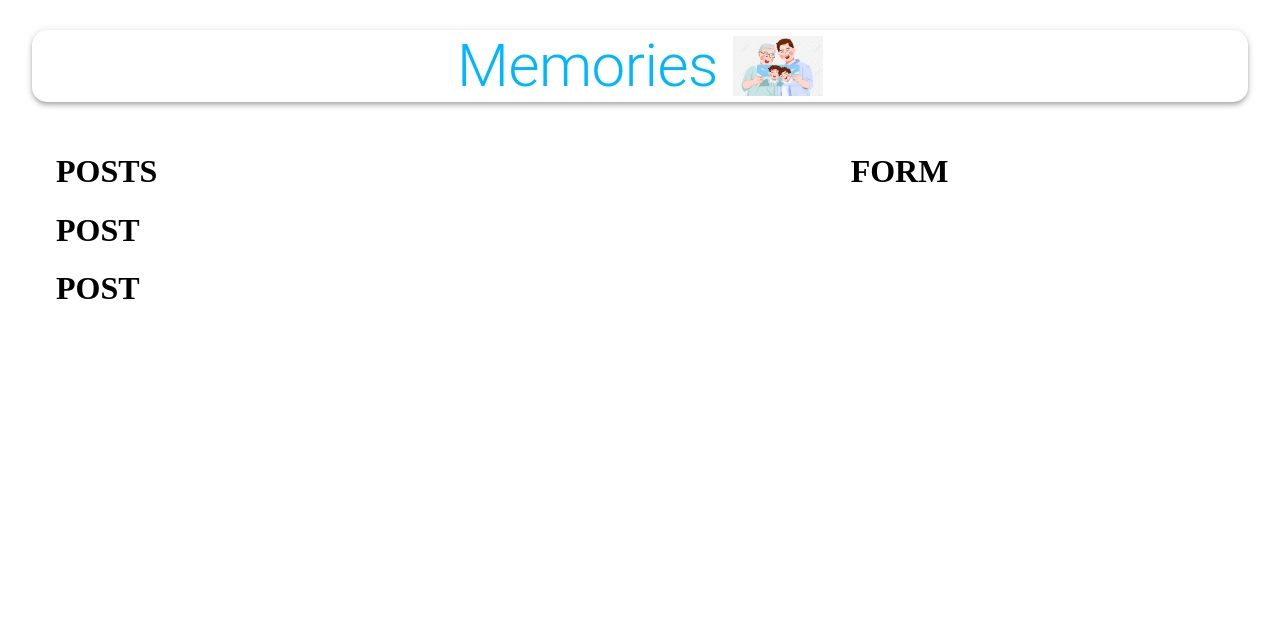
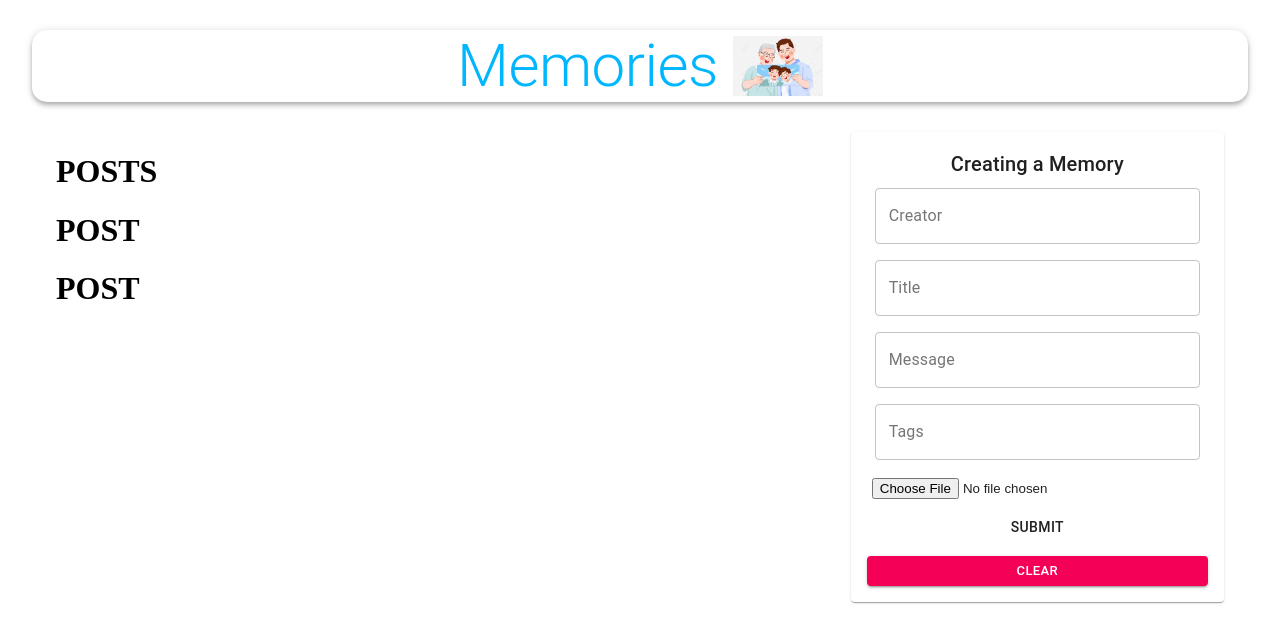
Before and after one commit to joha546/Memories, a React (Create React App) app in the folder client/: page / in a window 1280 px wide. Shown: the top 642 px of the page. Built offline with nearby package versions, Linux system fonts and the light colour scheme.

Commit message:
added api to fetch all posts and a form to create memory on homepage.

```diff
--- a/client/package.json
+++ b/client/package.json
@@ -2,7 +2,7 @@
   "name": "mern-stack-client",
   "version": "0.1.0",
   "private": true,
-  "proxy": "https://memories-project-part4.herokuapp.com/",
+  "proxy": "http://localhost:5000",
   "dependencies": {
     "@material-ui/core": "^4.9.10",
     "@material-ui/icons": "^4.9.1",
--- a/client/src/App.js
+++ b/client/src/App.js
@@ -1,13 +1,21 @@
-import React from "react";
+import React, {useEffect} from "react";
 import { Container, AppBar, Typography, Grow, Grid} from '@material-ui/core';
+import { useDispatch } from "react-redux";
+
+import {getPosts} from './actions/posts.js';
 import memories from './images/memories.jpeg';
-
 import Posts from './components/Posts/Posts.js';
 import Form from './components/Forms/Form.js';
 import useStyles from './styles.js';
 
 const App =() =>{
     const classes = useStyles();
+    const dispatch = useDispatch();
+
+    useEffect(() => {
+        dispatch(getPosts);
+    }, [dispatch]);
+
     return(
         <Container maxWidth='lg'>
             <AppBar className={classes.appBar} position="static" color="inherit">
--- /dev/null
+++ b/client/src/actions/posts.js
@@ -0,0 +1,13 @@
+import * as api from '../api';
+
+// Action Creators
+export const getPosts = () => async(dispatch) => {
+
+    try {
+        const {data} = await api.fetchPosts();
+        dispatch({type: 'FETCH_ALL', payload: data});
+
+    } catch (error) {
+        console.log(error.message);
+    }
+}
--- /dev/null
+++ b/client/src/api/index.js
@@ -0,0 +1,5 @@
+import axios from 'axios';
+
+const url = 'http://localhost:5000/posts'
+
+export const fetchPosts = () => axios.get(url);
--- a/client/src/components/Forms/Form.js
+++ b/client/src/components/Forms/Form.js
@@ -1,11 +1,48 @@
-import React from "react";
+import React, {useState} from "react";
+import { TextField, Button, Typography, Paper } from "@material-ui/core";
+import FileBase from 'react-file-base64';
 
 import useStyles from './styles.js';
 
 const Form = () => {
+    const [postData, setPostData] = useState({
+        creator: '',
+        title: '',
+        message: '',
+        tags: '',
+        selectedFile: ''
+    });
     const classes = useStyles();
+
+    const handleSubmit = () => {
+
+    }
+    const clear = () => {
+
+    }
     return (
-        <h1>FORM</h1>
+        <Paper className={classes.paper}>
+            <form autoComplete="off" noValidate className={`${classes.root} ${classes.form}`} onSubmit={handleSubmit}>
+
+                <Typography variant="h6">Creating a Memory</Typography>
+
+                <TextField name="creator" variant="outlined" label="Creator" fullWidth value={postData.creator} onChange={(e) => setPostData({...postData, creator: e.target.value})}/>
+                <TextField name="title" variant="outlined" label="Title" fullWidth value={postData.title} onChange={(e) => setPostData({...postData, title: e.target.value})}/>
+                <TextField name="message" variant="outlined" label="Message" fullWidth value={postData.message} onChange={(e) => setPostData({...postData, message: e.target.value})}/>
+                <TextField name="tags" variant="outlined" label="Tags" fullWidth value={postData.tags} onChange={(e) => setPostData({...postData, tags: e.target.value})}/>
+
+                <div className={classes.fileInput}>
+                    <FileBase
+                        type='file'
+                        multiple={false}
+                        onDone={({base64}) => setPostData({ ...postData, selectedFile: base64})}
+                    />
+                </div>
+                <Button className={classes.buttonSubmit} variant="container" color="primary" size="large" type="submit" fullWidth>Submit</Button>
+                <Button  variant="contained" color="secondary" size="small" onClick={clear} fullWidth>Clear</Button>
+            </form>
+
+        </Paper>
     );
 }
 
--- a/client/src/components/Posts/Posts.js
+++ b/client/src/components/Posts/Posts.js
@@ -1,9 +1,14 @@
 import React from "react";
+import { useSelector } from "react-redux";
+
 import Post from './Post/Post'
 import useStyles from './styles.js';
 
 const Posts = () => {
+    const posts = useSelector((state) => state.posts )
     const classes = useStyles();
+
+    console.log(posts);
     return (
         <>
             <h1>POSTS</h1>
--- a/client/src/index.js
+++ b/client/src/index.js
@@ -1,6 +1,17 @@
 import React from 'react';
 import ReactDOM from 'react-dom';
+import {Provider} from 'react-redux';
+import { createStore, applyMiddleware, compose } from 'redux';
+import thunk from 'redux-thunk';
 
+import reducers from './reducers';
 import App from './App';
 
-ReactDOM.render(<App />, document.getElementById('root'));
+const store = createStore(reducers, compose(applyMiddleware(thunk)));
+
+ReactDOM.render(
+    <Provider store = {store}>
+        <App />
+    </Provider>,
+    document.getElementById('root')
+);
--- /dev/null
+++ b/client/src/reducers/index.js
@@ -0,0 +1,7 @@
+import { combineReducers } from "redux";
+
+import posts from './posts';
+
+export default combineReducers({
+    posts,
+});
--- /dev/null
+++ b/client/src/reducers/posts.js
@@ -0,0 +1,14 @@
+import { act } from "react";
+
+export default (posts = [], action) => {
+    switch (action.type) {
+        case 'FETCH_ALL':
+            return action.payload;
+
+        case 'CREATE':
+            return posts;
+
+        default:
+            return posts;
+    }
+}
```
